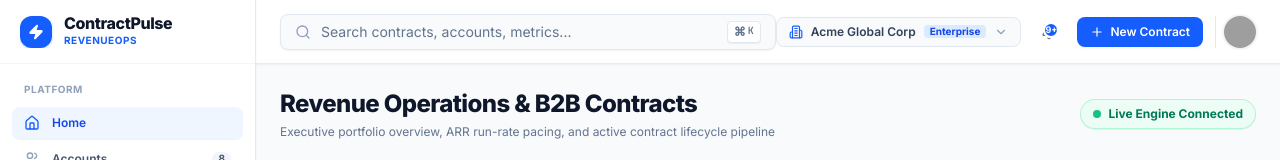
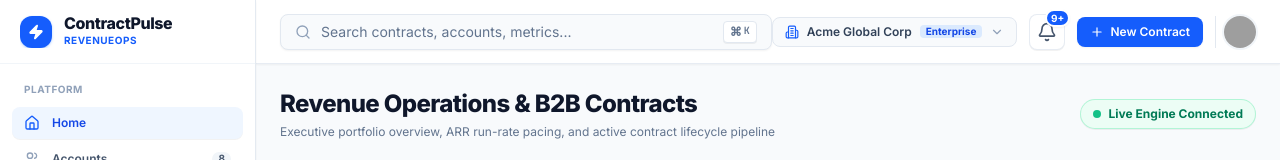
Before and after one commit to alxnrocha/java-crm, a React (Vite) app in the folder client/: page / in a window 1280 px wide. Shown: the top 160 px of the page. Built offline with nearby package versions, Linux system fonts and the light colour scheme; no server answers; grey boxes are pictures that could not be loaded.

Commit message:
fix(ui): increase notification bell icon size and adjust badge positioning

```diff
--- a/client/src/components/dashboard/Header.tsx
+++ b/client/src/components/dashboard/Header.tsx
@@ -36,12 +36,12 @@ export const Header: React.FC = () => {
 
         {/* Notifications */}
         <button
-          className="relative p-2 rounded-lg text-slate-500 hover:text-slate-700 hover:bg-slate-100 transition-colors cursor-pointer"
+          className="relative w-9 h-9 flex items-center justify-center rounded-lg text-slate-600 hover:text-slate-900 hover:bg-slate-100 border border-slate-200/80 bg-white shadow-2xs transition-all cursor-pointer"
           title="Notifications"
         >
-          <Bell className="w-4 h-4" />
+          <Bell className="w-5 h-5 text-slate-600" />
           {notificationCount > 0 && (
-            <span className="absolute top-1.5 right-1.5 w-4 h-4 bg-blue-600 text-white rounded-full text-[9px] font-bold flex items-center justify-center border-2 border-white">
+            <span className="absolute -top-1.5 -right-1.5 min-w-[18px] h-[18px] px-1 bg-blue-600 text-white rounded-full text-[10px] font-bold flex items-center justify-center border-2 border-white shadow-xs leading-none">
               {notificationCount > 9 ? '9+' : notificationCount}
             </span>
           )}
```
